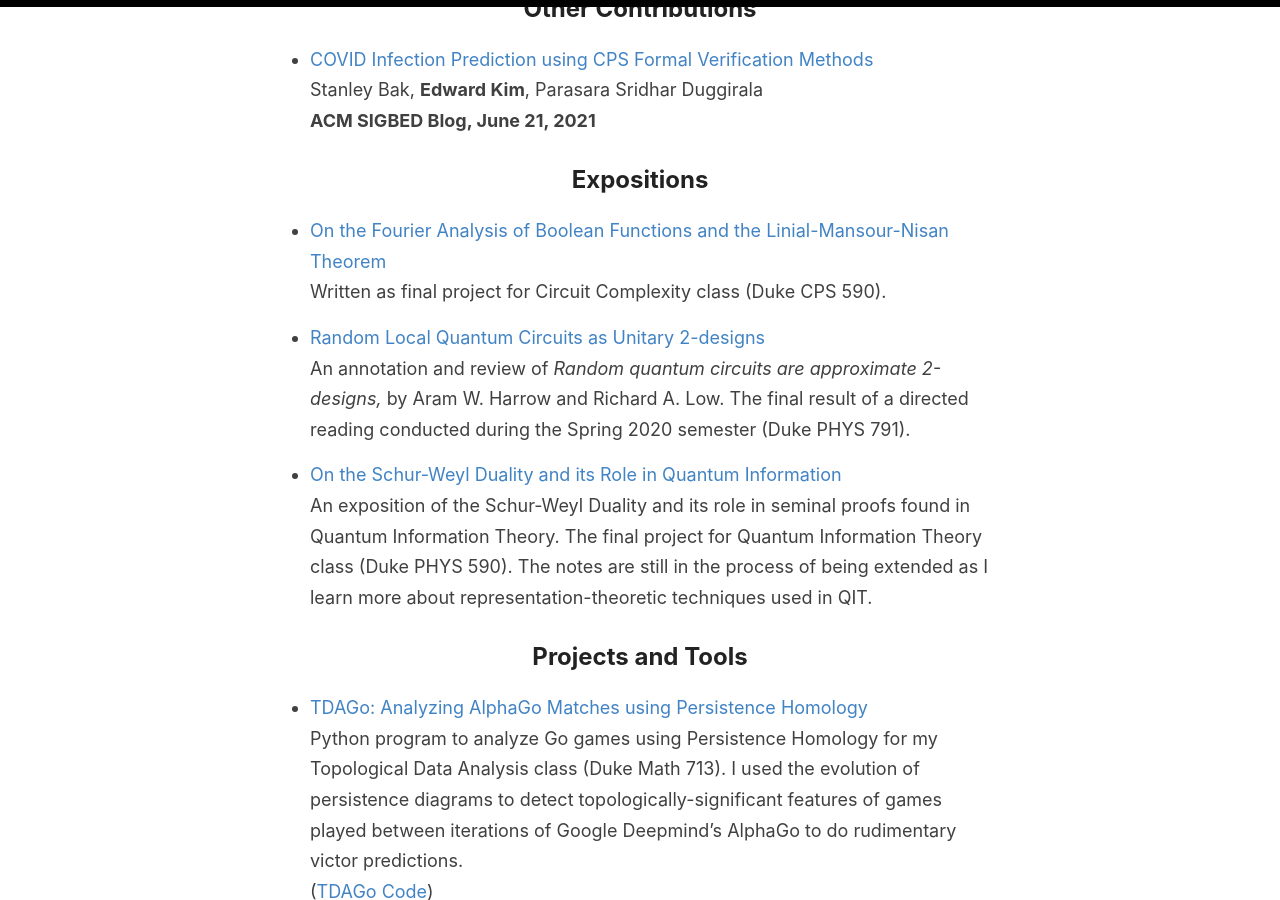
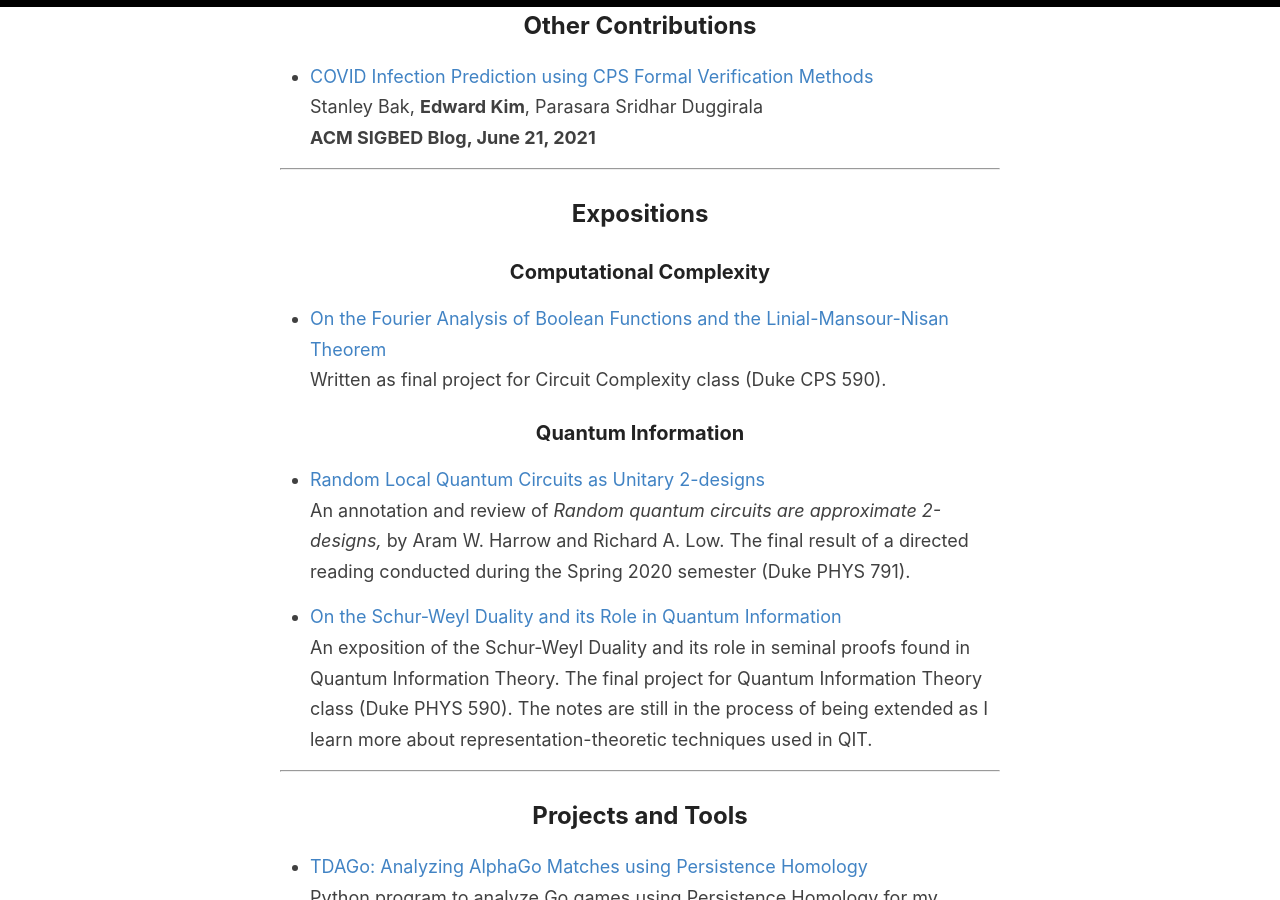
Before and after one commit to ekim1919/ekim1919.github.io, a Jekyll site: the page built from _pages/pubs.md, in a window 1280 px wide and 900 px high, scrolled down 1010 px. Built offline with Jekyll 4.4.1, drawn with Linux system fonts in a browser that asks for light colours; our own code applies the rules of GitHub Pages for plain Markdown files.

Commit message:
Update pubs.md

```diff
--- a/_pages/pubs.md
+++ b/_pages/pubs.md
@@ -23,22 +23,32 @@ permalink: /papers/
   Wei-Kai Lai, **Edward Kim**
   **International Mathematical Forum, Vol. 11, 2016, no. 4, 163-169**
 
+---
+
 ## Other Contributions
 
 * [COVID Infection Prediction using CPS Formal Verification Methods](https://sigbed.org/2021/06/21/sidbed-blog-covid-formal-verification/)
   Stanley Bak, **Edward Kim**, Parasara Sridhar Duggirala
   **ACM SIGBED Blog, June 21, 2021**
 
+---
+
 ## Expositions
+
+### Computational Complexity
 
 * [On the Fourier Analysis of Boolean Functions and the Linial-Mansour-Nisan Theorem](https://github.com/ekim1919/Research/blob/master/Complexity/LMNTheorem/paper.pdf)
   Written as final project for Circuit Complexity class (Duke CPS 590).
+
+### Quantum Information
 
 * [Random Local Quantum Circuits as Unitary 2-designs](https://github.com/ekim1919/Research/blob/master/QIT/2Designs/final.pdf)
     An annotation and review of _Random quantum circuits are approximate 2-designs,_ by Aram W. Harrow and Richard A. Low. The final result of a directed reading conducted during the Spring 2020 semester (Duke PHYS 791).
 
 * [On the Schur-Weyl Duality and its Role in Quantum Information](https://github.com/ekim1919/QuanInformation/blob/master/SchurWeyl/final.pdf)
   An exposition of the Schur-Weyl Duality and its role in seminal proofs found in Quantum Information Theory. The final project for Quantum Information Theory class (Duke PHYS 590). The notes are still in the process of being extended as I learn more about representation-theoretic techniques used in QIT.
+
+---
 
 ## Projects and Tools
 
```
